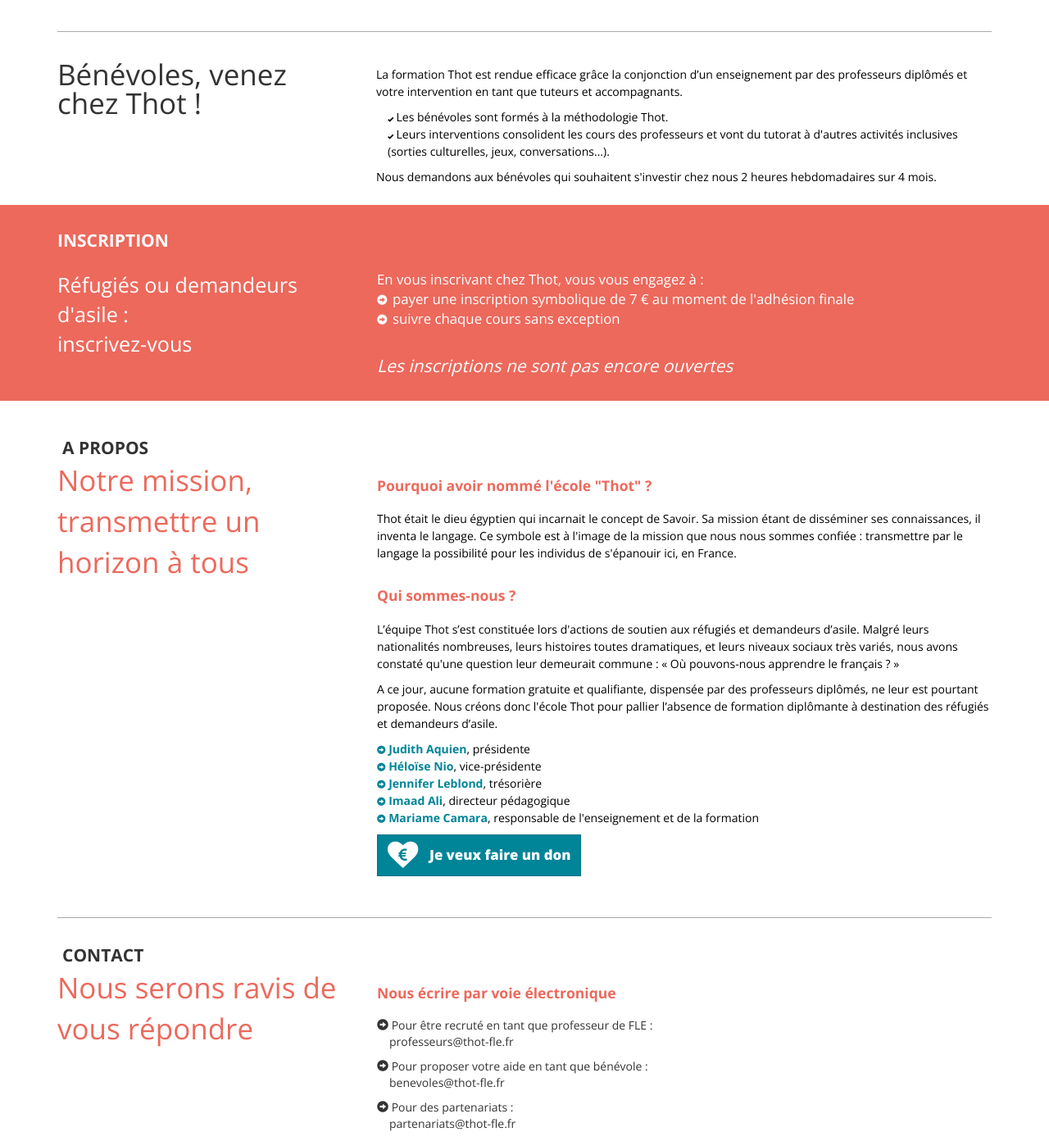
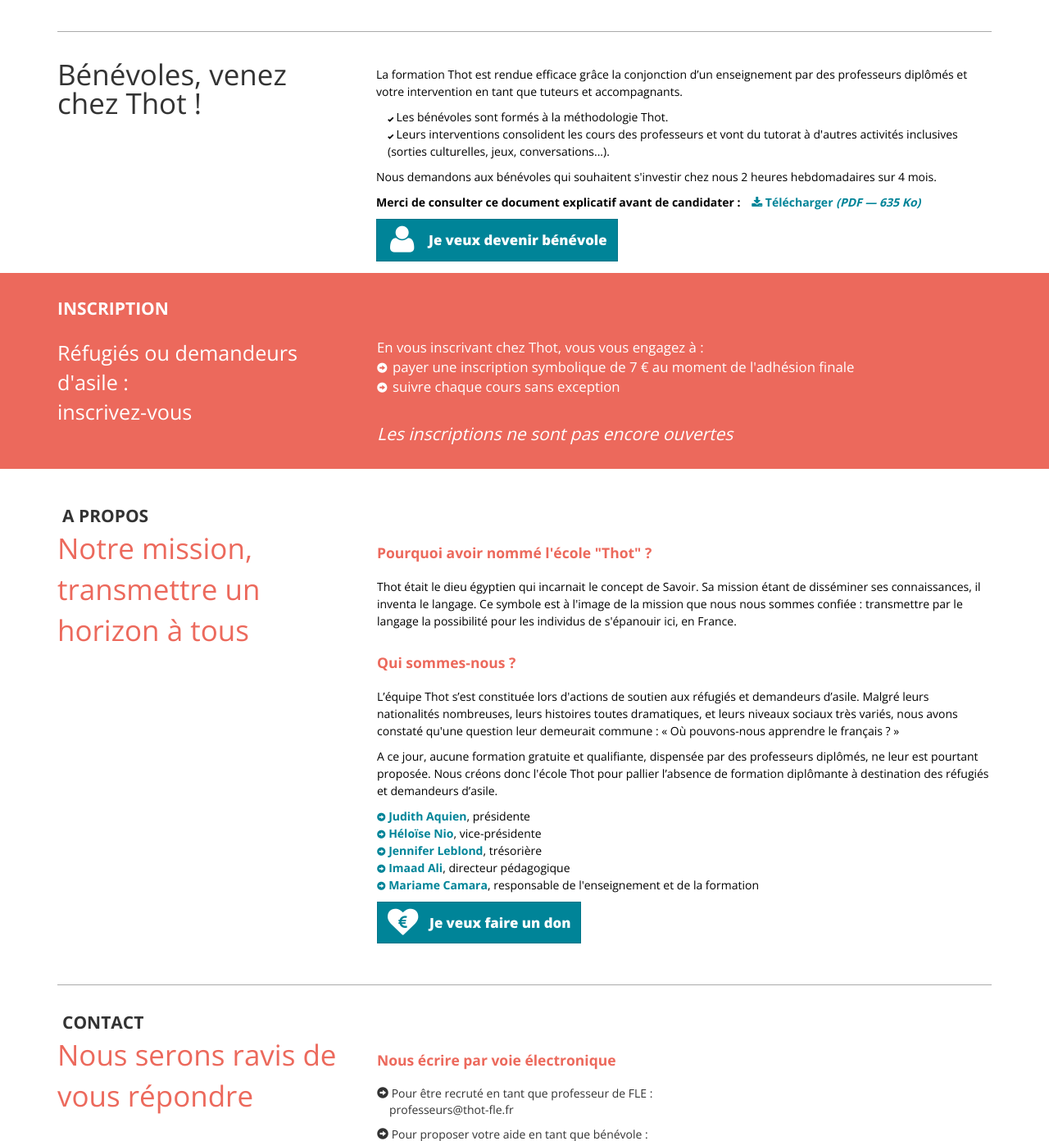
Before and after one commit to ecole-thot/thot, a Flask app: page /en.html in a window 1280 px wide. Shown: the part 2135-3527 px from the top of the page at 82% size. Run offline with Flask 2, Linux system fonts and the light colour scheme; some libraries are stand-ins or nearby versions.

Commit message:
Add benevole link and PDF Add registration links _per_ locale

```diff
--- a/server.py
+++ b/server.py
@@ -15,9 +15,15 @@
 
 DONATION_LINK = "https://fr.ulule.com/ecole-thot/"
 REGISTRATION_OPEN = False
-REGISTRATION_LINK = "##"
-VOLUNTEER_OPEN = False
-VOLUNTEER_LINK = "https://docs.google.com/forms/d/1wiG256MUSOQWaz9sO-3xdVXoLdnNRVqZD4kUZQnO3Zc/viewform"
+REGISTRATION_LINKS = {
+  "fr" : "https://docs.google.com/forms/d/1guNbmsJMf5zuIfXOI29gk2PAZW4Q7jN_AMakHbQWuNY/prefill",
+  "en" : "https://docs.google.com/forms/d/1wiG256MUSOQWaz9sO-3xdVXoLdnNRVqZD4kUZQnO3Zc/prefill",
+  "ar" : "https://docs.google.com/forms/d/1qlQXouDwlkJ5JRzouFPW5MTRqf8_XWjSMtHOj6MrlXA/prefill",
+  "ps" : "https://docs.google.com/forms/d/1u1p4ECm6yTmwISX_2e3Os5K3TretWZFEtKMFjUbOwrU/prefill",
+  "fa" : "https://docs.google.com/forms/d/1IyexQfwISQn5uezndVyHWYNR4gqUQe3lsuv3Iqts6Pg/prefill"
+}
+VOLUNTEER_OPEN = True
+VOLUNTEER_LINK = "https://docs.google.com/forms/d/1wiG256MUSOQWaz9sO-3xdVXoLdnNRVqZD4kUZQnO3Zc/prefill"
 BUDGET_AVAILABLE = False
 NB_STUDENTS = 0
 
@@ -125,7 +131,7 @@
     return render_template(
         'home.html',
         donation_link=DONATION_LINK,
-        registration_link=REGISTRATION_LINK,
+        registration_links=REGISTRATION_LINKS,
         registration_open=REGISTRATION_OPEN,
         volunteer_link=VOLUNTEER_LINK,
         volunteer_open=VOLUNTEER_OPEN,
--- a/static/css/style.css
+++ b/static/css/style.css
@@ -606,6 +606,10 @@
 .pressmore {
   color: #777;
 }
+.benevolecom {
+  color: #008498;
+  margin-left: 10px;
+}
 
 /* Media queries */
 
--- a/templates/base.html
+++ b/templates/base.html
@@ -93,7 +93,7 @@
       </a>
 
       {% if registration_open %}
-        <a class="btn btn-success"  href="{{registration_link }}" target="_blank">
+        <a class="btn btn-success"  href="{{registration_links[locale] }}" target="_blank">
           <span class="fa-stack">
               <i class="fa fa-circle fa-stack-2x"></i>
               <i class="fa fa-pencil fa-stack-1x fa-inverse"></i>
@@ -126,7 +126,7 @@
 				  </a>
 
           {% if registration_open %}
-  				  <a class="btn btn-success"  href="{{registration_link }}" target="_blank">
+  				  <a class="btn btn-success"  href="{{registration_links[locale] }}" target="_blank">
     					<span class="fa-stack">
       						<i class="fa fa-circle fa-stack-2x"></i>
       						<i class="fa fa-pencil fa-stack-1x fa-inverse"></i>
--- a/templates/home.html
+++ b/templates/home.html
@@ -168,6 +168,7 @@
           <p>{% trans %}Nous demandons aux bénévoles qui souhaitent s'investir chez nous 2 heures hebdomadaires sur 4 mois.{% endtrans %}</p>
 
           {% if volunteer_open %}
+          <p><strong>Merci de consulter ce document explicatif avant de candidater : <a href="static/pdf/Thot_EtreBenevole.pdf" class="benevolecom"><i class="fa fa-download"></i> {% trans %}Télécharger{% endtrans %} <em>(PDF — 635 Ko)</em></a></strong></p>
           <a href="{{ volunteer_link }}" target="_blank" type="button" class="btn btn-thot">
             <span class="fa-stack fa-lg">
               <i class="fa fa-user fa-stack-2x"></i>
@@ -208,7 +209,7 @@
         </div>
 
         {% if registration_open %}
-        <a class="btn btn-success btn-lg"  href="{{registration_link }}" target="_blank">
+        <a class="btn btn-success btn-lg"  href="{{ registration_links[locale] }}" target="_blank">
           <span class="fa-stack fa-lg">
             <i class="fa fa-circle fa-stack-2x"></i>
             <i class="fa fa-pencil fa-stack-1x fa-inverse"></i>
```
Also changed, not shown: 1 other file.
